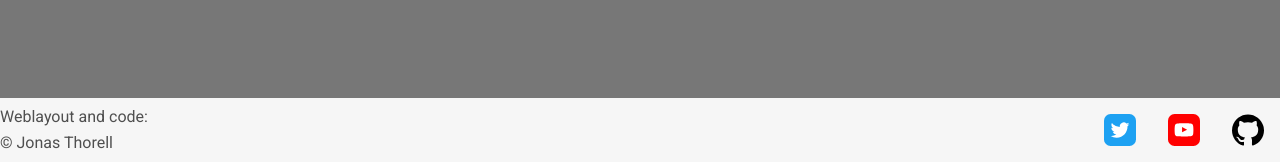
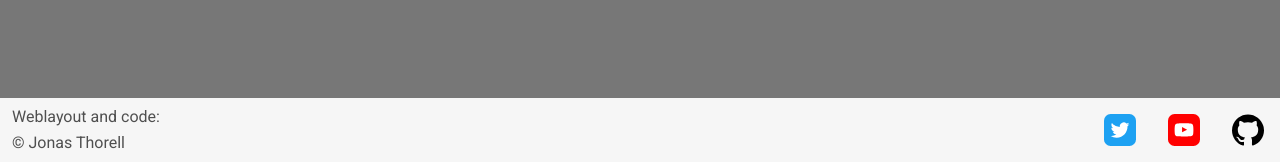
Before and after one commit to jonthorell/RetroLoversUnited, a Django app: page /category in a window 1280 px wide. Shown: the part 638-800 px from the top of the page. Run offline with Django 3.2, Linux system fonts and the light colour scheme; some libraries are stand-ins or nearby versions.

Commit message:
Fix: Minor change in copyright class to fix a responsivenes issue

```diff
--- a/retro/templates/retro/about.html
+++ b/retro/templates/retro/about.html
@@ -4,7 +4,7 @@
 
 {% block content %}
 
-<div class="container fluid text-center">
+<div class="container-fluid text-center">
     <h1>About</h1>
 </div>
 
--- a/retro/templates/retro/category.html
+++ b/retro/templates/retro/category.html
@@ -1,10 +1,10 @@
 {% extends "base.html" %}
 {% load static %}
-{% block title %}Links{% endblock title %}
+{% block title %}Category{% endblock title %}
 
 {% block content %}
 
-<div class="container fluid text-center">
+<div class="container-fluid text-center">
     <h1>Category</h1>
 </div>
 
--- a/retro/templates/retro/contact.html
+++ b/retro/templates/retro/contact.html
@@ -4,7 +4,7 @@
 
 {% block content %}
 
-<div class="container fluid text-center">
+<div class="container-fluid text-center">
     <h1>Contact Form</h1>
 </div>
 
--- a/retro/templates/retro/index.html
+++ b/retro/templates/retro/index.html
@@ -13,7 +13,7 @@
 </div>
 <!-- Jumbotron -->
 
-<div class="container">
+<div class="container-fluid">
     <div class="row">
         <div class="col-md-8">
             <div class="pb-3">
--- a/retro/templates/retro/links.html
+++ b/retro/templates/retro/links.html
@@ -4,7 +4,7 @@
 
 {% block content %}
 
-<div class="container fluid text-center">
+<div class="container-fluid text-center">
     <h1>Web Links</h1>
 </div>
 
--- a/templates/includes/footer.html
+++ b/templates/includes/footer.html
@@ -1,13 +1,12 @@
 {% load static %}
 
 <footer>
-
-        <div id="copyright" class="d-none d-sm-block me-auto mb-2 mb-lg-0">
+    <div id="copyright" class="container-fluid d-none d-sm-block me-auto mb-2 mb-lg-0">
             Weblayout and code:
             <br />&copy; Jonas Thorell
-        </div>
+    </div>
 
-        <!-- social media icons -->
+    <!-- social media icons -->
 
         <a href="https://twitter.com/search?q=amiga%201200&src=typed_query&f=top" target="_blank" rel="noopener" aria-label="Twitter - opens in new tab">
             <img src="{% static 'icons/twitter-square-color-icon.svg' %}" alt="Twitter icon" class="social-icon">
@@ -18,4 +17,5 @@
         <a href="https://github.com/jonthorell/RetroLoversUnited" target="_blank" rel="noopener" aria-label="Github - opens in new tab">
             <img src="{% static 'icons/github-icon.svg' %}" alt="GitHub icon" class="social-icon">
         </a>
+
 </footer>
```
